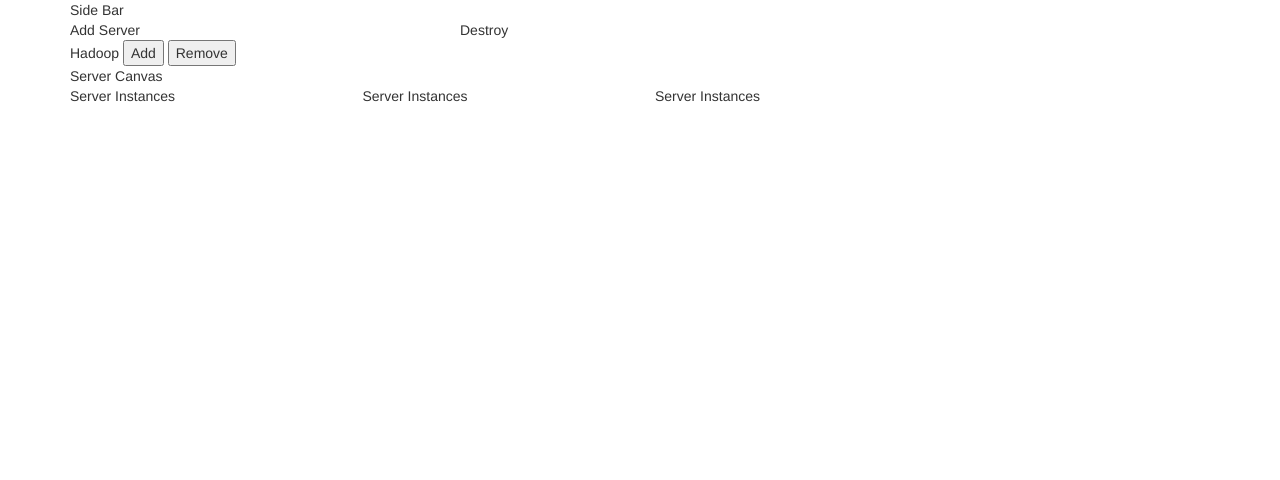
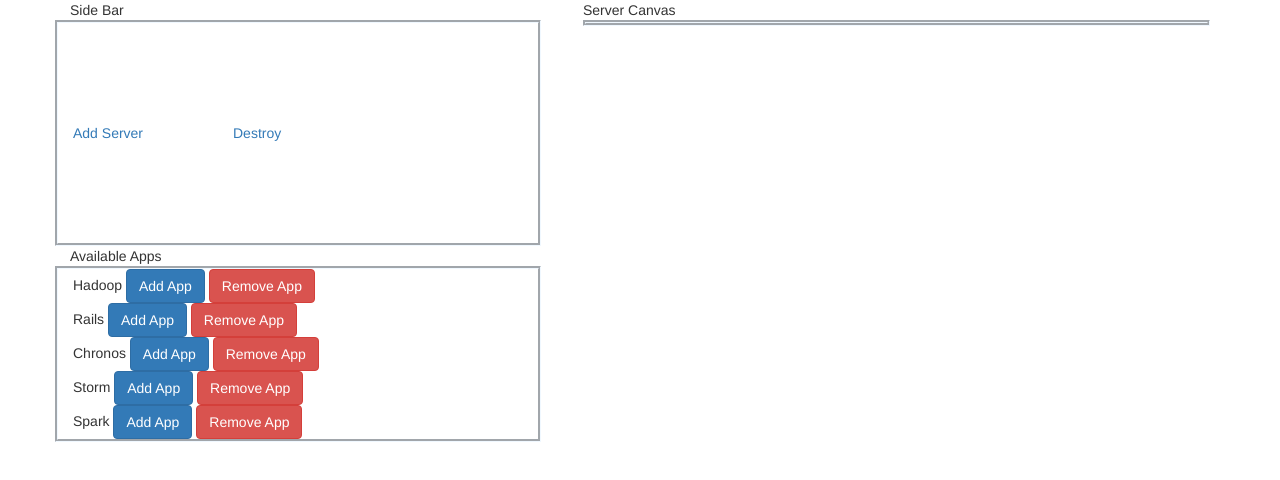
Before and after one commit to aramay/mesos-demo, a plain HTML site: page index.html in a window 1280 px wide. Drawn offline with Linux system fonts and the light colour scheme.

Commit message:
update styles

```diff
--- a/index.html
+++ b/index.html
@@ -9,13 +9,13 @@
     <meta name="description" content="">
     <meta name="author" content="">
 
-    <title>Simple Sidebar - Start Bootstrap Template</title>
+    <title>Mesos Demo</title>
 
     <!-- Bootstrap Core CSS -->
     <link href="css/bootstrap.min.css" rel="stylesheet">
 
     <!-- Custom CSS -->
-    <link href="css/simple-sidebar.css" rel="stylesheet">
+    <link href="css/style.css" rel="stylesheet">
 
     <!-- HTML5 Shim and Respond.js IE8 support of HTML5 elements and media queries -->
     <!-- WARNING: Respond.js doesn't work if you view the page via file:// -->
@@ -23,6 +23,11 @@
         <script src="https://oss.maxcdn.com/libs/html5shiv/3.7.0/html5shiv.js"></script>
         <script src="https://oss.maxcdn.com/libs/respond.js/1.4.2/respond.min.js"></script>
     <![endif]-->
+
+    <!-- jQuery -->
+    <script src="js/jquery.js"></script>
+
+    <script src="app.js"></script>
 
 </head>
 
@@ -36,22 +41,62 @@
 
                 <div class="row">
                     <div class="col-md-4">
-                        Add Server
+                        <a href="#" id="add-server">
+                            Add Server
+                        </a>
                     </div>
 
-                    <div class="col-md-4">
-                        Destroy
+                    <div class="col-md-4" id="destroy">
+                        <a href="">
+                            Destroy
+                        </a>
                     </div>
 
                 </div>
                 <!-- end server-controll container     -->
 
                 <div id="app-controll">
-                    <div class="row">
-                        <div class="col-md-4">
+                    Available Apps
+                    <div class="row app-controll">
+
+                        <div class="col-md-8">
                             Hadoop
-                            <button>Add</button>
-                            <button>Remove</button>
+
+                            <button type="button" id="add-app-hadoop" class="btn btn-primary">Add App</button>
+
+                            <button type="button" id="remove-app-hadoop" class="btn btn-danger">Remove App</button>
+                        </div>
+
+                        <div class="col-md-8">
+                            Rails
+
+                            <button type="button" id="add-app-rails" class="btn btn-primary add-app">Add App</button>
+
+                            <button type="button" id="remove-app-hadoop" class="btn btn-danger">Remove App</button>
+                        </div>
+
+                        <div class="col-md-8">
+                            Chronos
+
+                            <button type="button" id="add-app-chronos" class="btn btn-primary add-app">Add App</button>
+
+                            <button type="button" id="remove-app-hadoop" class="btn btn-danger">Remove App</button>
+                        </div>
+
+                        <div class="col-md-8">
+                            Storm
+
+                            <button type="button" id="add-app-storm" class="btn btn-primary add-app">Add App</button>
+
+                            <button type="button" id="remove-app-storm" class="btn btn-danger">Remove App</button>
+                        </div>
+
+                        <div class="col-md-8">
+                            Spark
+
+                            <button type="button" id="add-app-spark" class="btn btn-primary add-app">Add App</button>
+
+                            <button type="button" id="remove-app-spark" class="btn btn-danger">Remove App</button>
                         </div>
                     </div>
                 </div>
@@ -64,27 +109,27 @@
             Server Canvas
 
             <div id="server-canvas">
-                <div class="row">
+                <div id="server-canvas-content" class="row">
 
-                    <div class="col-md-3">
+                    <!-- <div class="col-md-3">
                         Server Instances
-                    </div>
-                    <div class="col-md-3">
-                        Server Instances
-                    </div>
-                    <div class="col-md-3">
-                        Server Instances
-                    </div>
+                    </div> -->
+
 
                 </div>
-                <!-- end server-controll container     -->
+
             </div>
-            <!-- end server-controll -->
+            <!-- end server-canvas container     -->
 
         </div>
-            <!-- end server canvas -->
-        <!-- end container -->
+            <!-- end server canvas content-->
     </div>
+    <!-- end container -->
+
+
+
+    <!-- Bootstrap Core JavaScript -->
+    <script src="js/bootstrap.min.js"></script>
 
 
 </body>
```
Also changed, not shown: server_instance/_server_instance_temp.html (added, +3 -0 lines).
